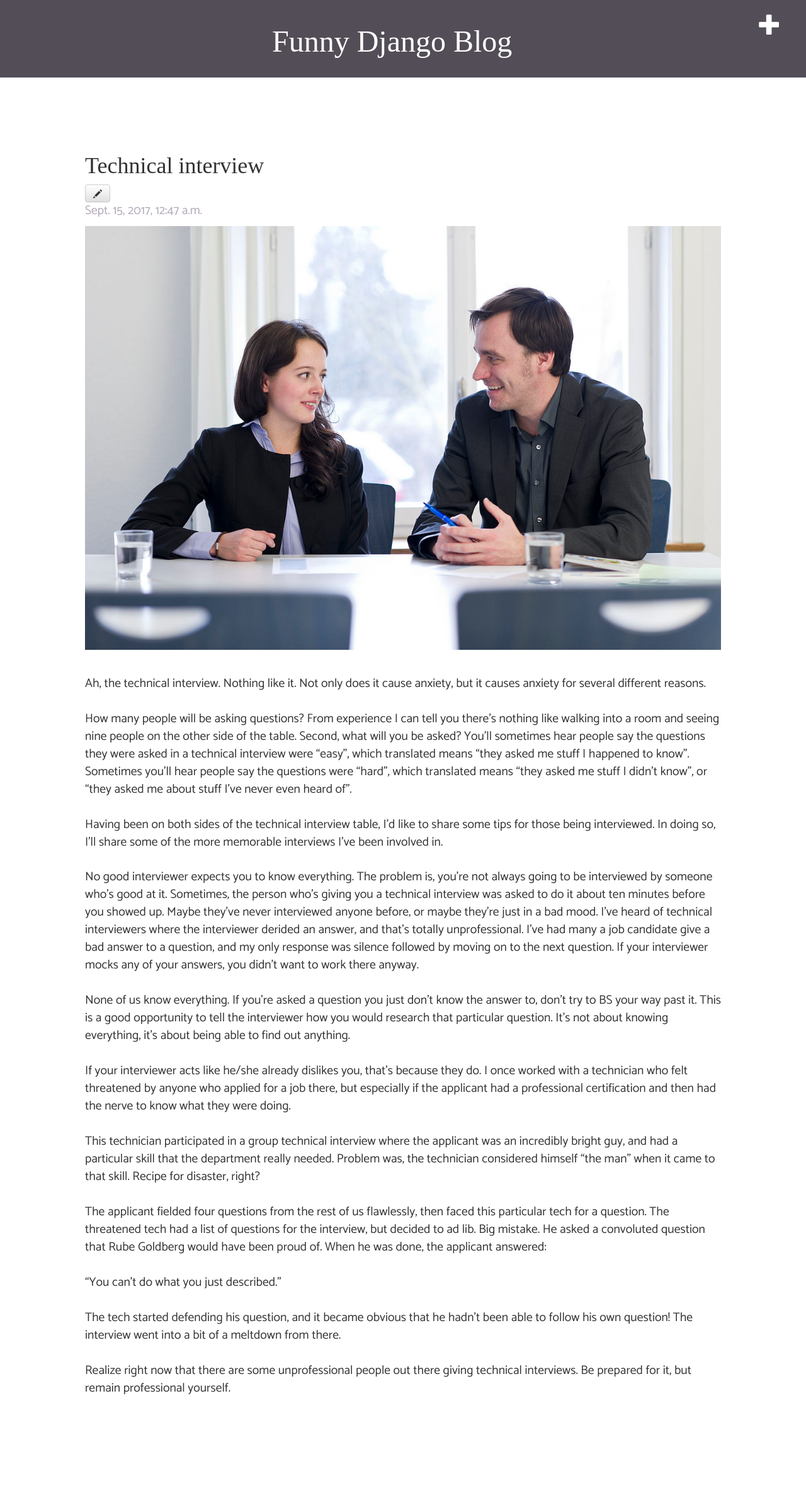
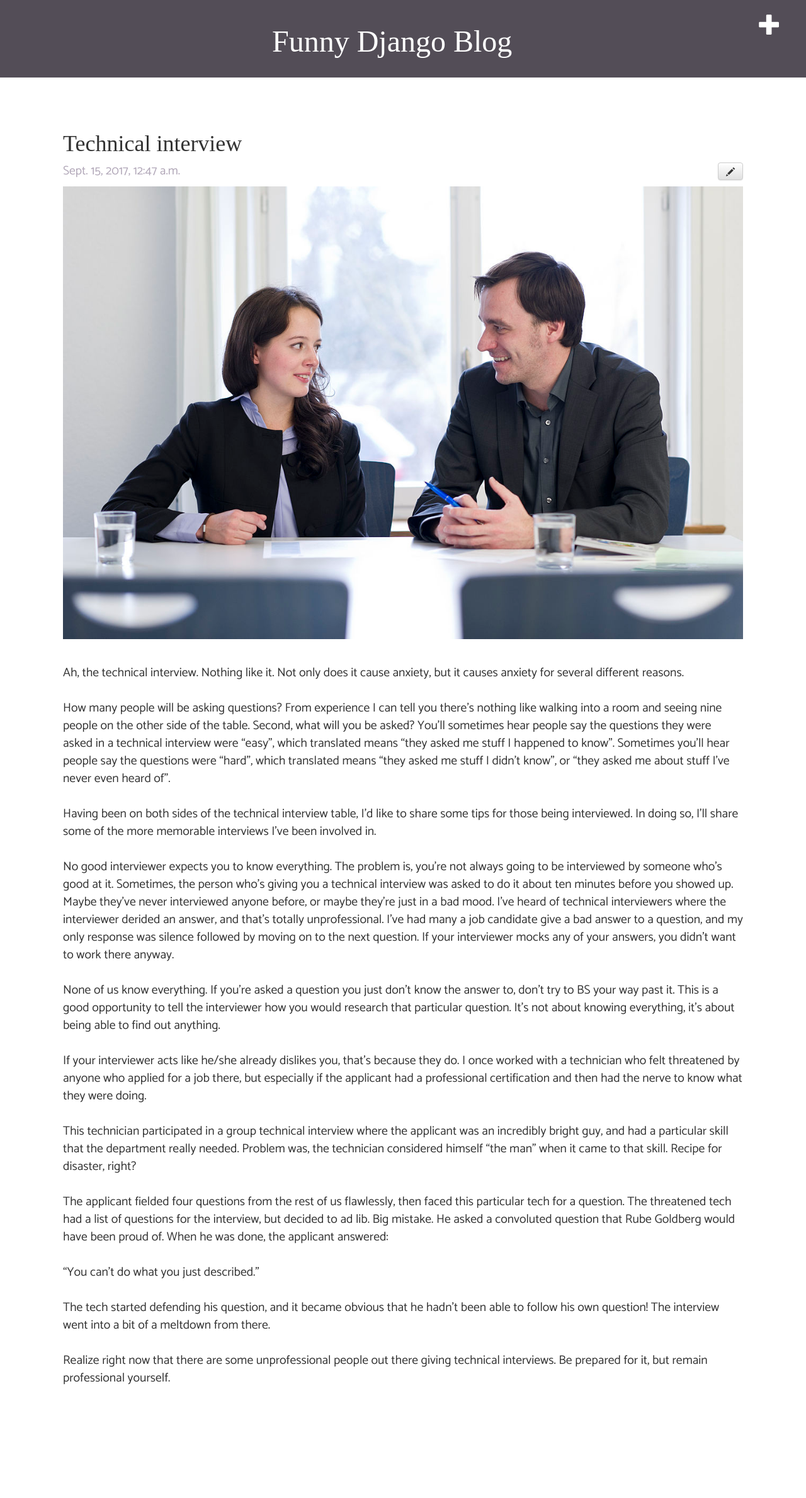
Before and after one commit to fc2/TryingDjango, a Django app: page /post/1/ in a window 1280 px wide. Shown: the whole page at 63% size. After the commit the page ends 2238 px from the top, so only its background shows below. Run offline with Django 3.2, Linux system fonts and the light colour scheme; the first user in the database is signed in; data comes from the database, SQL or seed files in the repository; some libraries are stand-ins or nearby versions.

Commit message:
Adding minor adjustments

```diff
--- a/blog/static/css/blog.css
+++ b/blog/static/css/blog.css
@@ -9,10 +9,6 @@
     color: #ffffff;
     font-size: 36pt;
     text-decoration: none;
-}
-
-.content {
-    margin-left: 40px;
 }
 
 h1, h2, h3, h4 {
@@ -27,6 +23,10 @@ h1, h2, h3, h4 {
     float: right;
 }
 
+.edit{
+  float: right;
+}
+
 .post-form textarea, .post-form input {
     width: 100%;
 }
@@ -38,9 +38,14 @@ h1, h2, h3, h4 {
     margin-right: 20px;
 }
 
+hr {
+    background-color: #E3E3E3;
+    height: 1px;
+}
+
 .post {
-    margin-bottom: 70px;
-    padding: 80px;
+    padding: 45px;
+    padding-bottom: 25px;
     font-family: 'Catamaran'
 }
 
--- a/blog/templates/blog/base.html
+++ b/blog/templates/blog/base.html
@@ -14,12 +14,13 @@
     <body>
       <div class="page-header">
         {% if user.is_authenticated %}
-          <a href="{% url 'post_new' %}" class="top-menu"><span class="glyphicon glyphicon-plus"></span></a>
+          <a href="{% url 'post_new' %}" class="top-menu plus-icon"><span class="glyphicon glyphicon-plus"></span></a>
         {% endif %}
           <h1 class="text-center"><a href="/">Funny Django Blog</a></h1>
 
       </div>
-      <div class="container">
+
+      <div class="container content">
           <div class="row justify-content-md-center">
               <div class="col-md-auto">
               {% block content %}
--- a/blog/templates/blog/post_detail.html
+++ b/blog/templates/blog/post_detail.html
@@ -4,7 +4,7 @@
     <div class="post">
         <h1>{{ post.title }}</h1>
         {% if user.is_authenticated %}
-         <a class="btn btn-default" href="{% url 'post_edit' pk=post.pk %}"><span class="glyphicon glyphicon-pencil"></span></a>
+         <a class="btn btn-default edit" href="{% url 'post_edit' pk=post.pk %}"><span class="glyphicon glyphicon-pencil"></span></a>
         {% endif %}
 
         {% if post.published_date %}
--- a/blog/templates/blog/post_edit.html
+++ b/blog/templates/blog/post_edit.html
@@ -3,6 +3,7 @@
 
 {% block content %}
     <h1>New post</h1>
+    <br>
     <form method="POST" class="post-form" enctype="multipart/form-data">
       {% csrf_token %}
         {{ form.as_p }}
```
